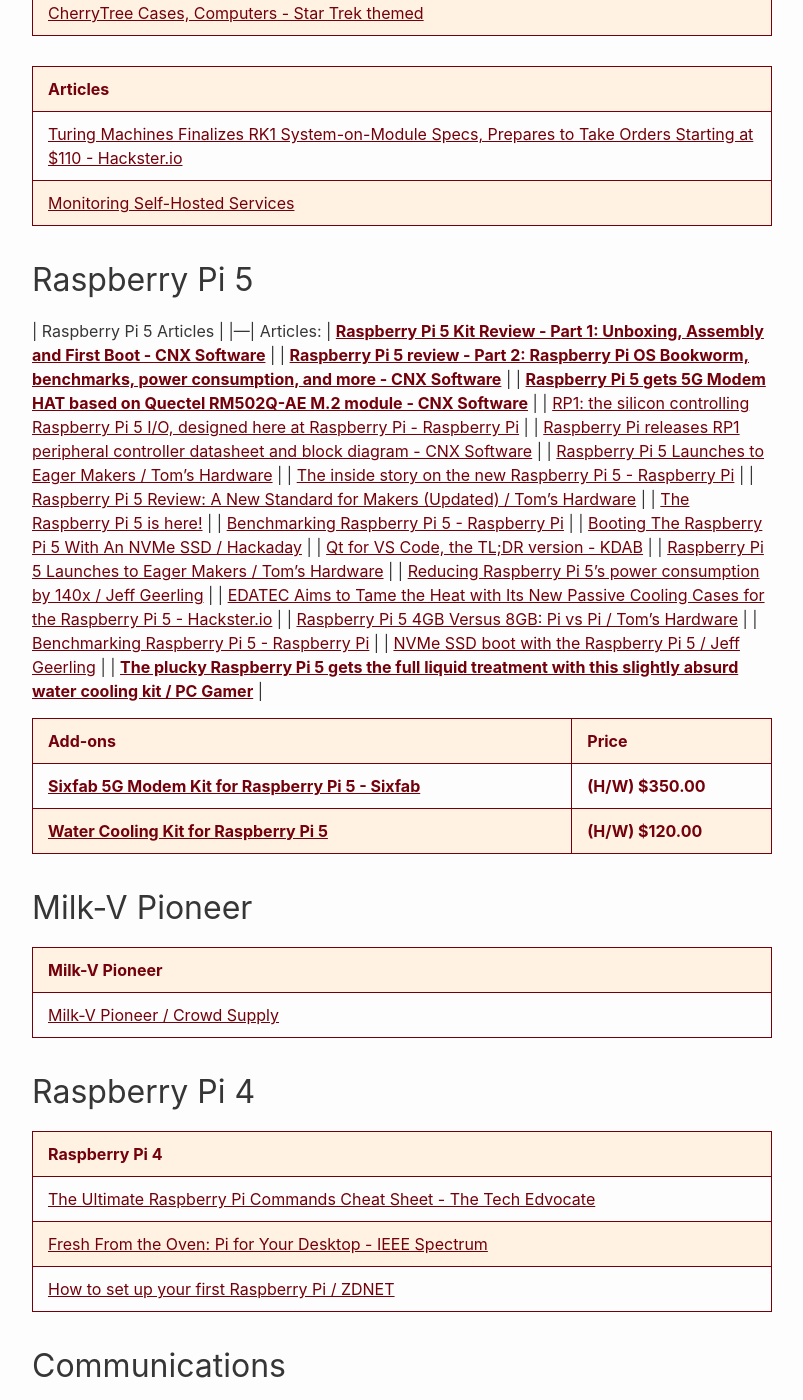
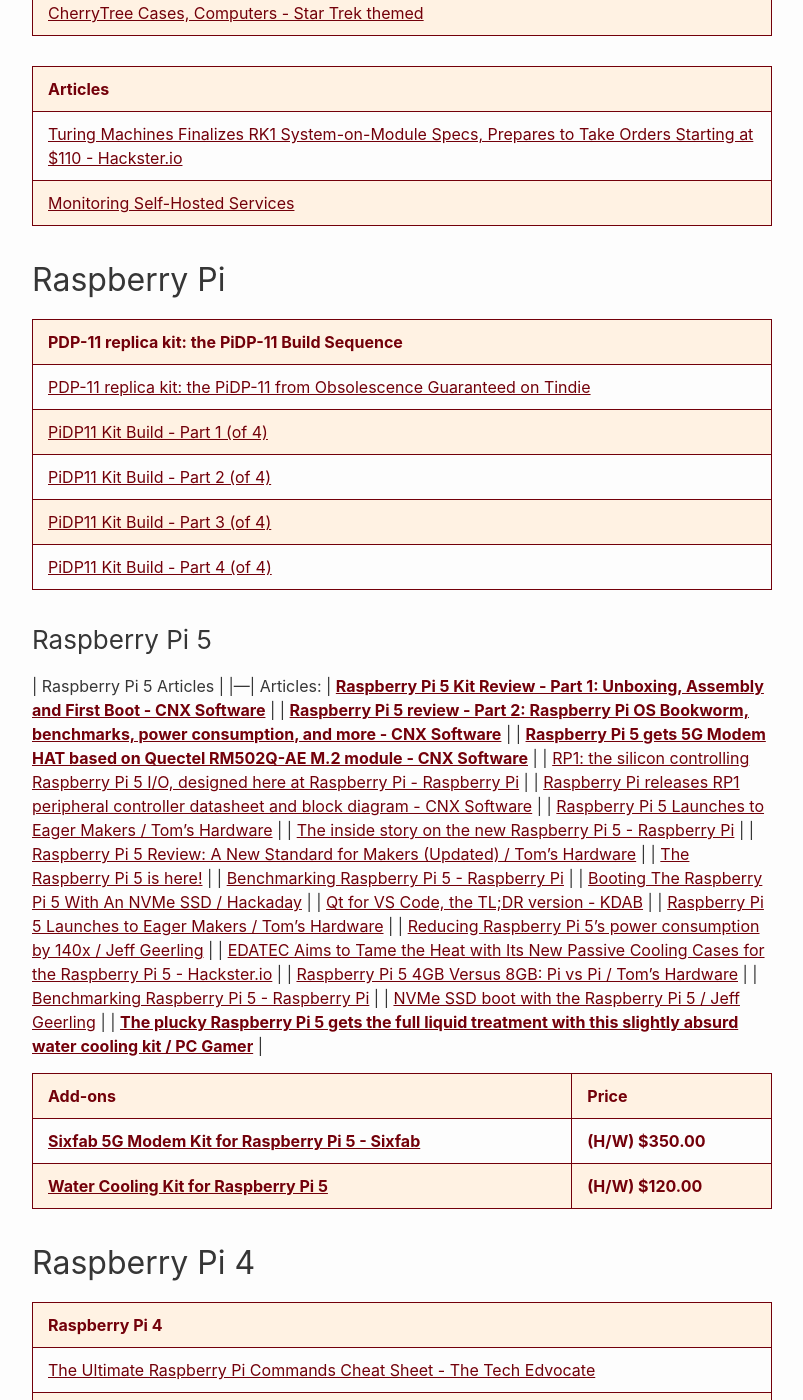
Before and after one commit to RalphHightower/RalphHightower, a Jekyll site: the page built from Home/HardwareProjects.md, in a window 1280 px wide and 1400 px high, scrolled down 7150 px. Shown: the whole window, without its empty margins (238-1041 px from the left). Built offline with Jekyll 4.4.1, drawn with Linux system fonts in a browser that asks for light colours; our own code applies the rules of GitHub Pages for plain Markdown files; some of the changed text lies outside the part shown.

Commit message:
[docs](doc): Update HardwareProjects(extendeddescription)

```diff
--- a/Home/HardwareProjects.md
+++ b/Home/HardwareProjects.md
@@ -139,7 +139,17 @@
 | [Turing Machines Finalizes RK1 System-on-Module Specs, Prepares to Take Orders Starting at $110 - Hackster.io](https://www.hackster.io/news/turing-machines-finalizes-rk1-system-on-module-specs-prepares-to-take-orders-starting-at-110-78178b3420c2) |
 | [Monitoring Self-Hosted Services](https://blog.randombits.host/monitoring-self-hosted-services/ ) |
 
-## Raspberry Pi 5
+## Raspberry Pi
+
+| PDP-11 replica kit: the PiDP-11 Build Sequence |
+|---|
+| [PDP-11 replica kit: the PiDP-11 from Obsolescence Guaranteed on Tindie](https://www.tindie.com/products/obso/pdp-11-replica-kit-the-pidp-11/ ) |
+| [PiDP11 Kit Build - Part 1 (of 4)](https://youtube.com/watch?v=Mt4aKVozrmw& ) |
+| [PiDP11 Kit Build - Part 2 (of 4)](https://youtube.com/watch?v=lxjWOu_1Pb4& ) |
+| [PiDP11 Kit Build - Part 3 (of 4)](https://youtube.com/watch?v=HOMt2NKy1Uw& ) |
+| [PiDP11 Kit Build - Part 4 (of 4)](https://youtube.com/watch?v=llciraSHbRQ& ) |
+
+### Raspberry Pi 5
 
 | Raspberry Pi 5 Articles |
 |---|
@@ -169,12 +179,6 @@ Articles:
 | **[Sixfab 5G Modem Kit for Raspberry Pi 5 - Sixfab](https://sixfab.com/product/sixfab-5g-modem-kit-for-raspberry-pi-5/ )** | **(H/W) $350.00** |
 | **[Water Cooling Kit for Raspberry Pi 5](https://www.seeedstudio.com/High-Performance-Liquid-Cooler-for-Raspberry-Pi-5-p-5854.html )** | **(H/W) $120.00** |
 
-## Milk-V Pioneer
-
-| Milk-V Pioneer |
-|---|
-| [Milk-V Pioneer / Crowd Supply](https://www.crowdsupply.com/milkv/milk-v-pioneer ) |
-
 ## Raspberry Pi 4
 
 | Raspberry Pi 4 |
```
Also changed, not shown: other parts of Home/HardwareProjects.md (+8 -0 lines).
